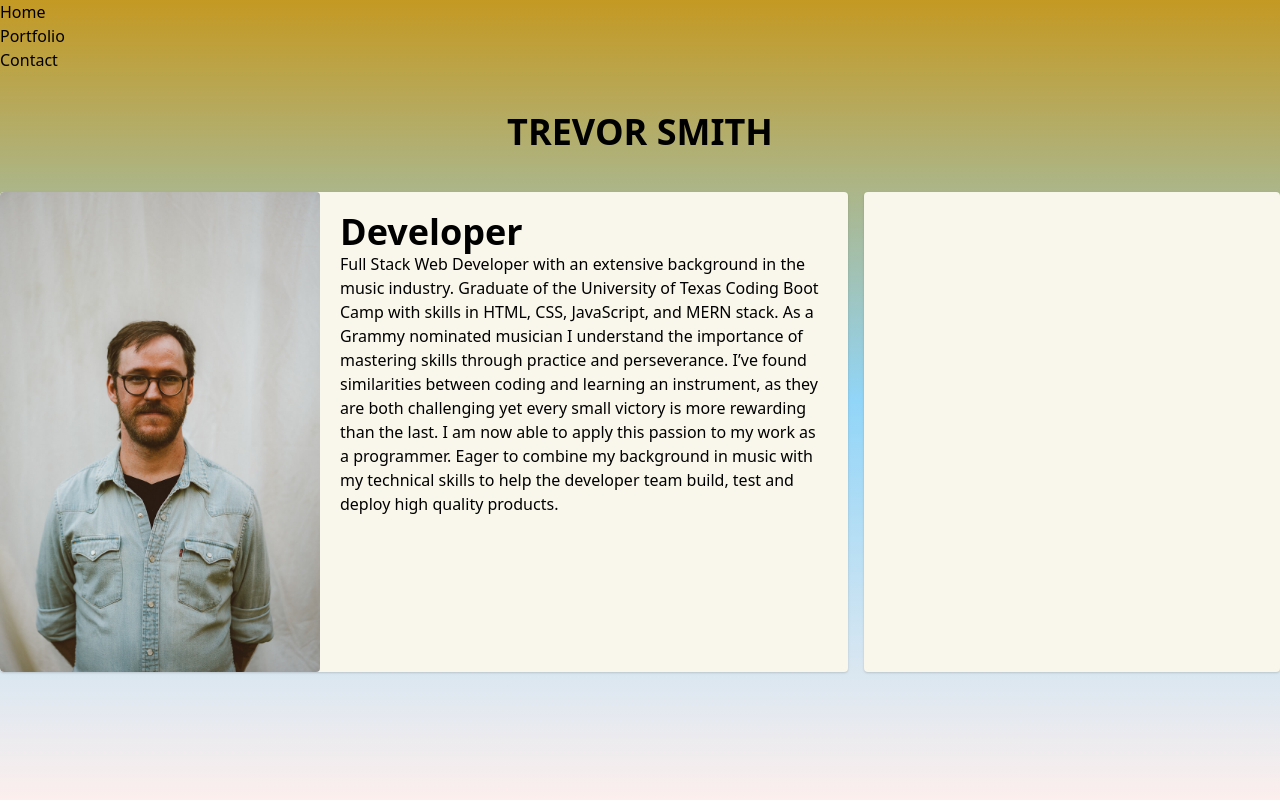
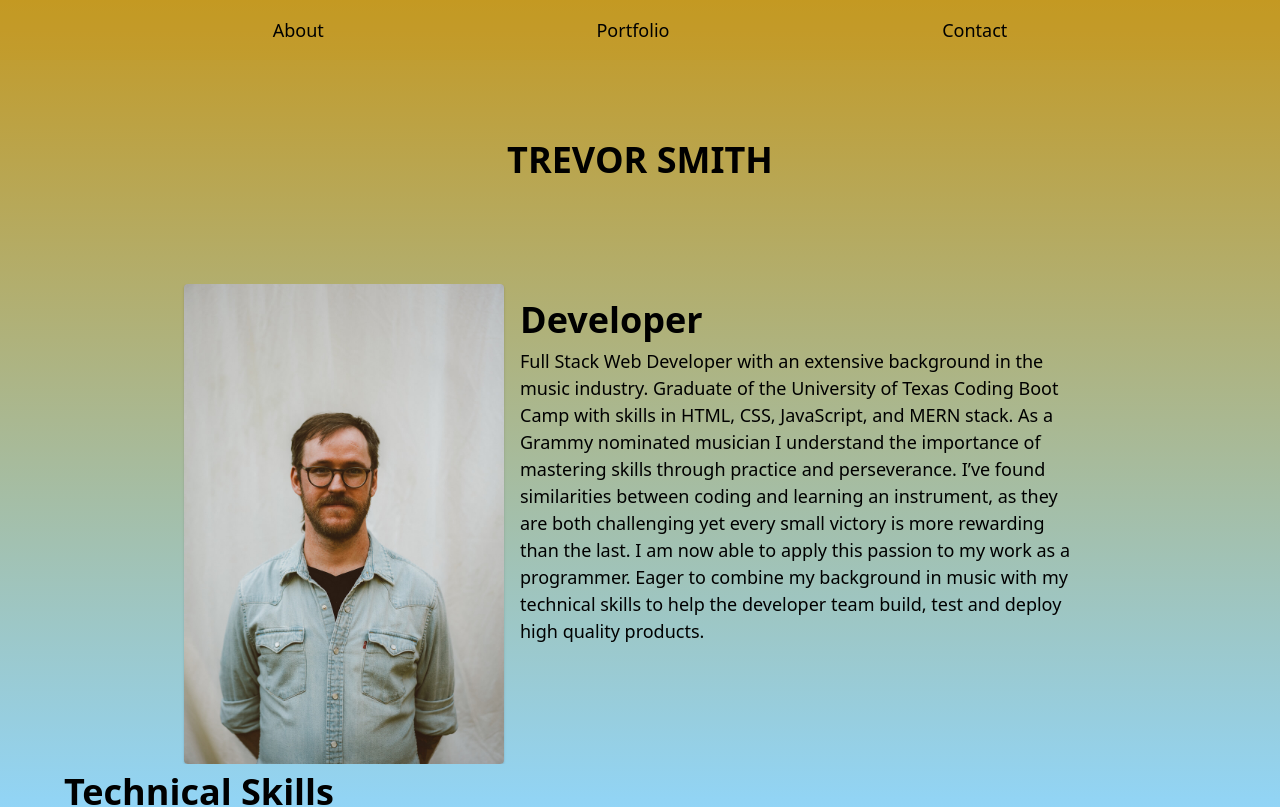
Before and after one commit to trevorsmithbanjo/trevorsmithbanjo.github.io, a React (Create React App) app in the folder rebuild/: page / in a window 1280 px wide. Shown: the top 807 px of the page. Built offline with nearby package versions, Linux system fonts and the light colour scheme.

Commit message:
Adding Styling To Navbar.

```diff
--- a/rebuild/src/components/Container.js
+++ b/rebuild/src/components/Container.js
@@ -2,7 +2,7 @@ import React from "react";
 
 function Container(props) {
     return (
-        <div className="w-full h-screen bg-gradient-to-b from-sunglow-500 via-royalblue-300 to-tomato-100">
+        <div className="w-full h-full bg-gradient-to-b from-sunglow-500 via-royalblue-300 to-tomato-100">
             {props.children}
         </div>
     )
--- a/rebuild/src/components/Header.js
+++ b/rebuild/src/components/Header.js
@@ -2,7 +2,7 @@ import React from "react";
 
 function Header() {
     return (
-        <div className="flex justify-center w-full text-4xl p-10 uppercase font-bold">
+        <div className="flex justify-center w-full text-4xl mt-10 p-10 uppercase font-bold">
             <h1>Trevor Smith</h1>
         </div>
     )
--- a/rebuild/src/components/Hero.js
+++ b/rebuild/src/components/Hero.js
@@ -3,18 +3,18 @@ import Headshot from "../images/headshot_small_copy.jpg";
 
 function Hero() {
     return (
-        <div className="w-full h-full grid grid-cols-3 gap-4">
-            <main className="flex h-full col-span-2 overflow-hidden rounded bg-sunglow-50 shadow">
+        <div className="container mx-auto p-16">
+            <main className="flex justify-center h-full col-span-2 overflow-hidden px-10 mx-20">
                 <div className="">
-                    <img src={Headshot} alt="Headshot of Trevor Smith" className="max-w-xs object-contain rounded"></img>
+                    <img src={Headshot} alt="Headshot of Trevor Smith" className="max-w-xs object-contain rounded shadow"></img>
                 </div>
-                <div className="w-full m-5">
+                <div className="w-full m-4">
                     <h3 className="text-4xl font-semibold">Developer</h3>
-                    <p>Full Stack Web Developer with an extensive background in the music industry. Graduate of the University of Texas Coding Boot Camp with skills in HTML, CSS, JavaScript, and MERN stack. As a Grammy nominated musician I understand the importance of mastering skills through practice and perseverance. I’ve found similarities between coding and learning an instrument, as they are both challenging yet every small victory is more rewarding than the last. I am now able to apply this passion to my work as a programmer. Eager to combine my background in music with my technical skills to help the developer team build, test and deploy high quality products.</p>
+                    <p className="py-2 text-lg leading-normal">Full Stack Web Developer with an extensive background in the music industry. Graduate of the University of Texas Coding Boot Camp with skills in HTML, CSS, JavaScript, and MERN stack. As a Grammy nominated musician I understand the importance of mastering skills through practice and perseverance. I’ve found similarities between coding and learning an instrument, as they are both challenging yet every small victory is more rewarding than the last. I am now able to apply this passion to my work as a programmer. Eager to combine my background in music with my technical skills to help the developer team build, test and deploy high quality products.</p>
                 </div>
             </main>
-            <aside className="col-span-1 w-full h-full rounded bg-sunglow-50 shadow">
-
+            <aside className="w-full h-screen">
+                <h3 className="text-4xl font-semibold py-2">Technical Skills</h3>
             </aside>
         </div>
     )
--- a/rebuild/src/components/Nav.js
+++ b/rebuild/src/components/Nav.js
@@ -2,15 +2,12 @@ import React from "react";
 
 function Nav() {
     return (
-        <div className="">
-            <nav>
-                <div>
-                    <h1>
-                        <a href="/">Home</a>
-                    </h1>
-                </div>
-                <div>
-                    <ul>
+        <div className="bg-sunglow-500 bg-opacity-25 w-full">
+            <nav className="">
+                <ul className="flex flex-row justify-evenly py-4 text-lg">
+                    <li>
+                        <a href="/">About</a>
+                    </li>
                     <li>
                         <a href="/">Portfolio</a>
                     </li>
@@ -18,7 +15,6 @@ function Nav() {
                         <a href="/">Contact</a>
                     </li>
                 </ul>
-                </div>
             </nav>
         </div>
     )
```
Also changed, not shown: 1 other file (tests, documents, lock files or other folders). Lines whose indentation alone changed are shown as unchanged.
